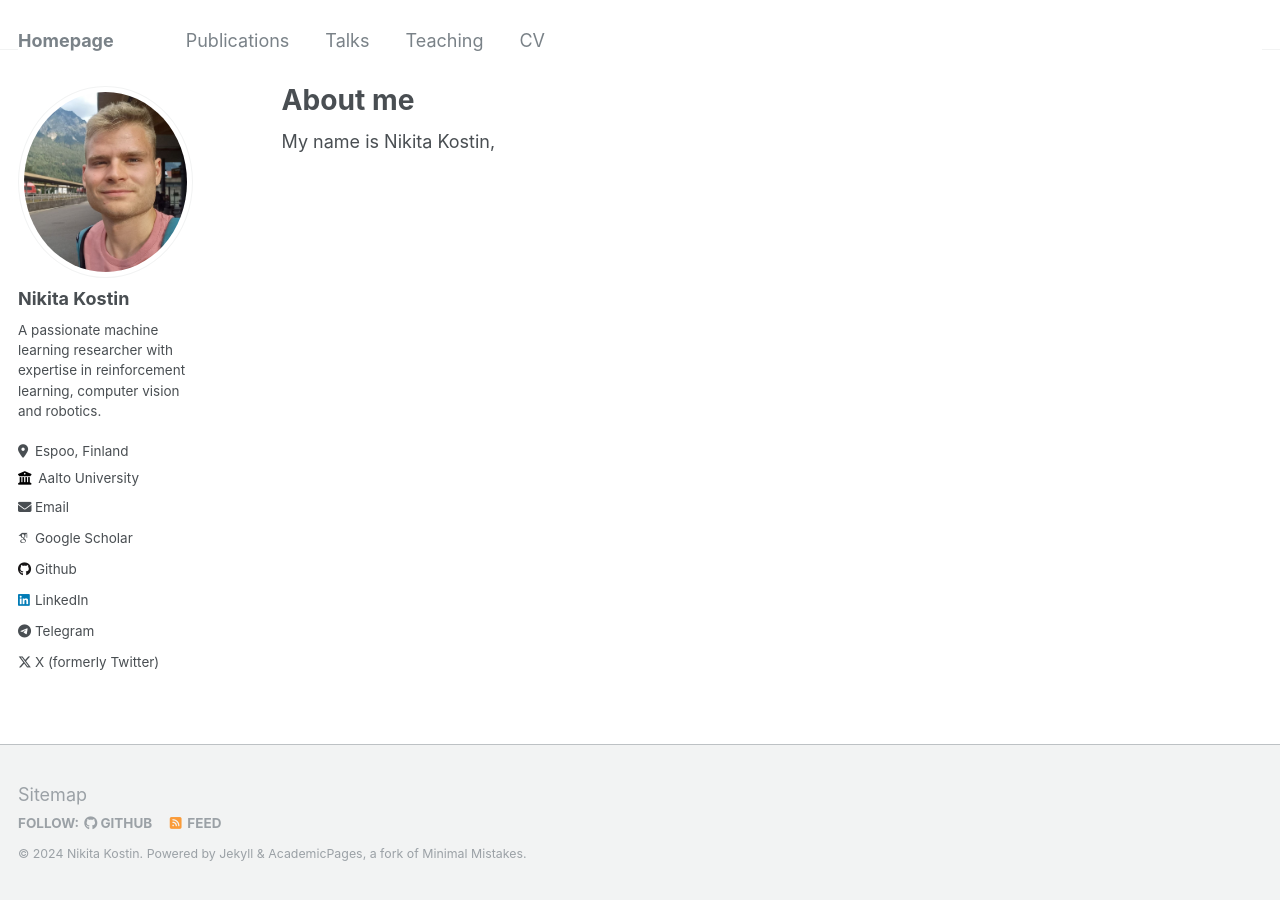
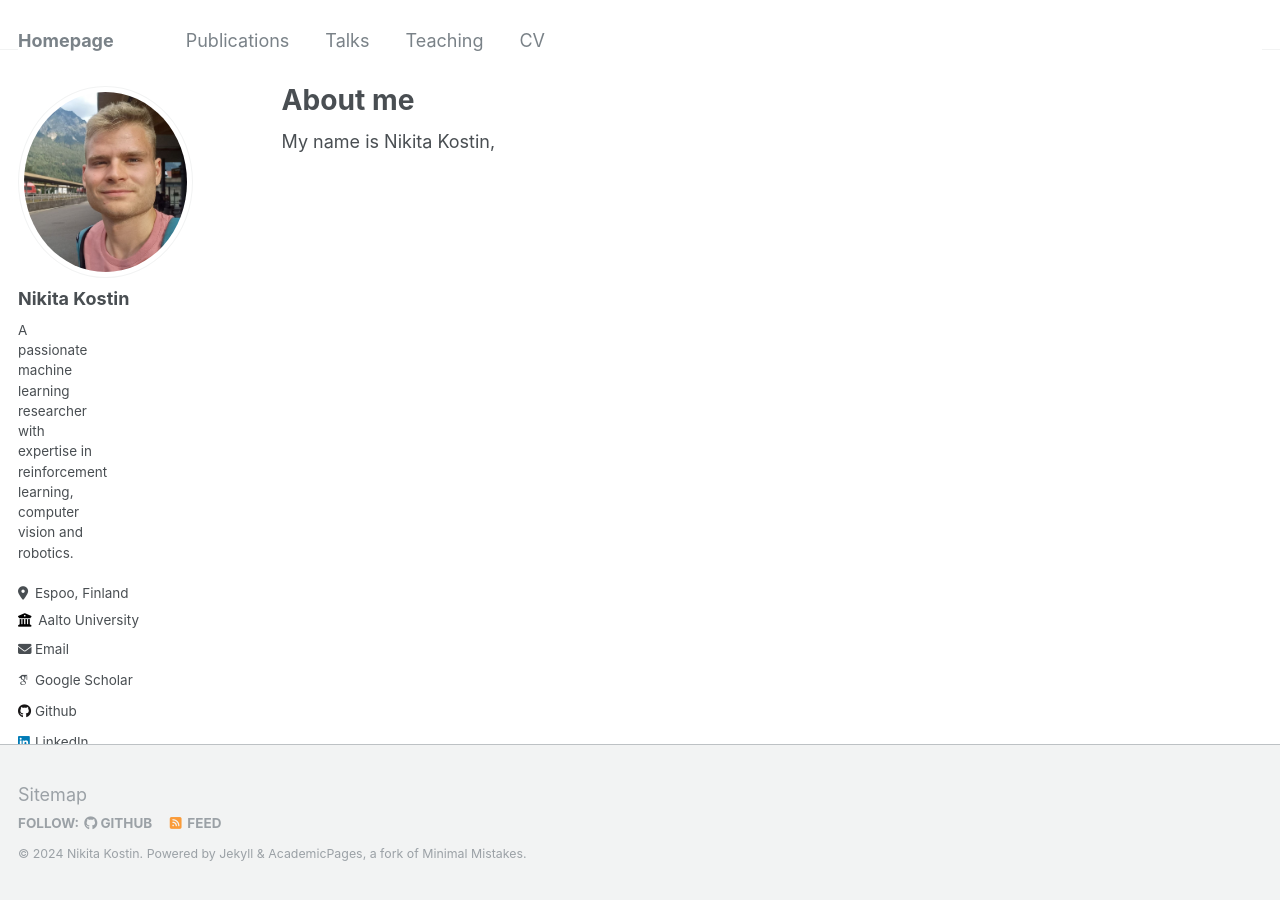
Before and after one commit to nik31096/nik31096.github.io, a Jekyll site: the page built from _pages/about.md, in a window 1280 px wide. Built offline with Jekyll 4.4.1, drawn with Linux system fonts in a browser that asks for light colours; some web fonts are replaced.

Commit message:
Fixed too-wide-sidebar problem

```diff
--- a/_config.yml
+++ b/_config.yml
@@ -323,3 +323,5 @@
   clippings: all
   ignore:
     envs: development
+
+github: [metadata]
--- a/_sass/_sidebar.scss
+++ b/_sass/_sidebar.scss
@@ -147,6 +147,7 @@
   @include breakpoint($large) {
     margin-top: 10px;
     margin-bottom: 20px;
+    margin-right: 100px;
   }
 }
 
```
